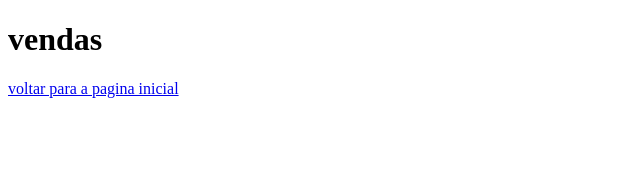
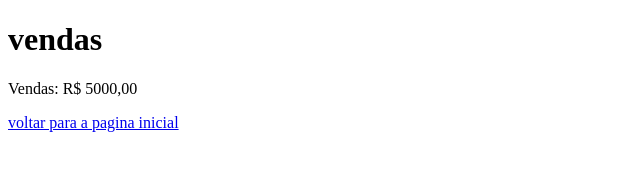
Before and after one commit to MarcosPauloFrancisco/aulagithub, a plain HTML site: page vendas.html in a window 1280 px wide. Shown: the whole page, without its empty margins (0-640 px from the left). Drawn offline with Linux system fonts and the light colour scheme.

Commit message:
Acrescentado valor das vendas

```diff
--- a/vendas.html
+++ b/vendas.html
@@ -9,7 +9,12 @@
 <body>
 
     <h1>vendas</h1>
+
+    <p>Vendas: R$ 5000,00</p>
+
     <a href="index.html">voltar para a pagina inicial</a>
+
+
 
 </body>
 </html>
```
